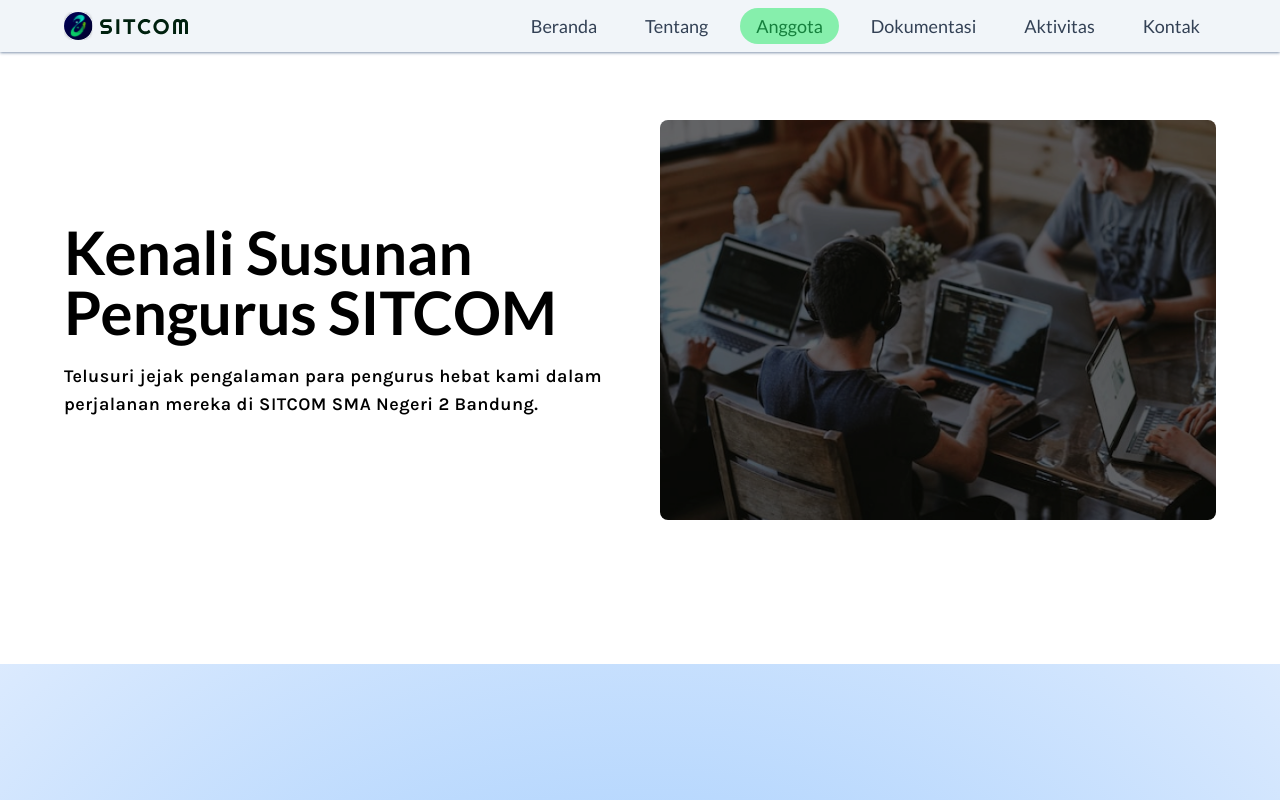
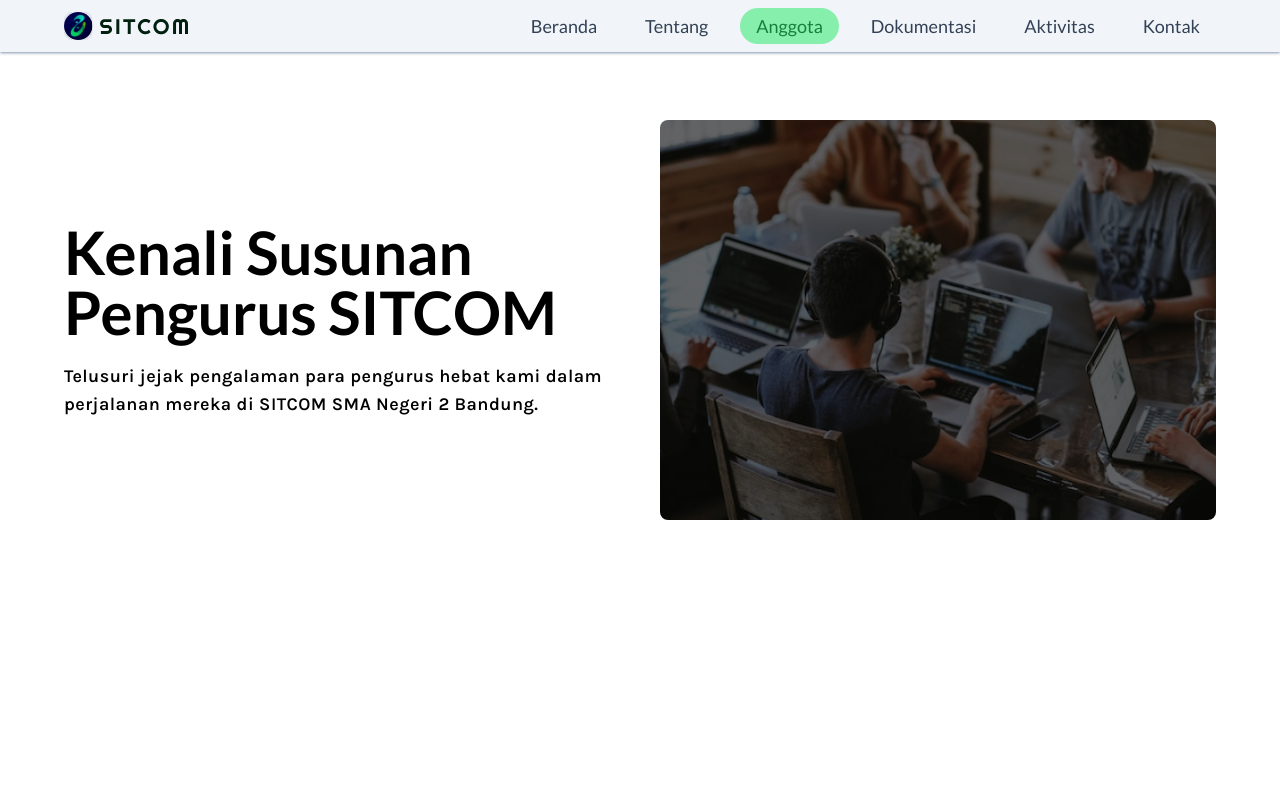
Before and after one commit to sitcomsmanda/sitcom-website, a Next.js app: page /member in a window 1280 px wide. Shown: the top 800 px of the page. Built offline with nearby package versions, Linux system fonts and the light colour scheme.

Commit message:
add: first section min-h-screen

```diff
--- a/src/app/about/page.tsx
+++ b/src/app/about/page.tsx
@@ -5,7 +5,7 @@
 export default function AboutPage() {
   return (
     <main>
-      <section className="pt-20 pb-20 md:mt-14">
+      <section className="min-h-screen pt-20 pb-20 md:mt-14">
         <About />
       </section>
 
--- a/src/app/member/page.tsx
+++ b/src/app/member/page.tsx
@@ -5,7 +5,7 @@
 export default function MemberPage() {
   return (
     <main>
-      <section className="pb-20 md:mt-14">
+      <section className="min-h-screen pb-20 md:mt-14">
         <Member />
       </section>
 
```
